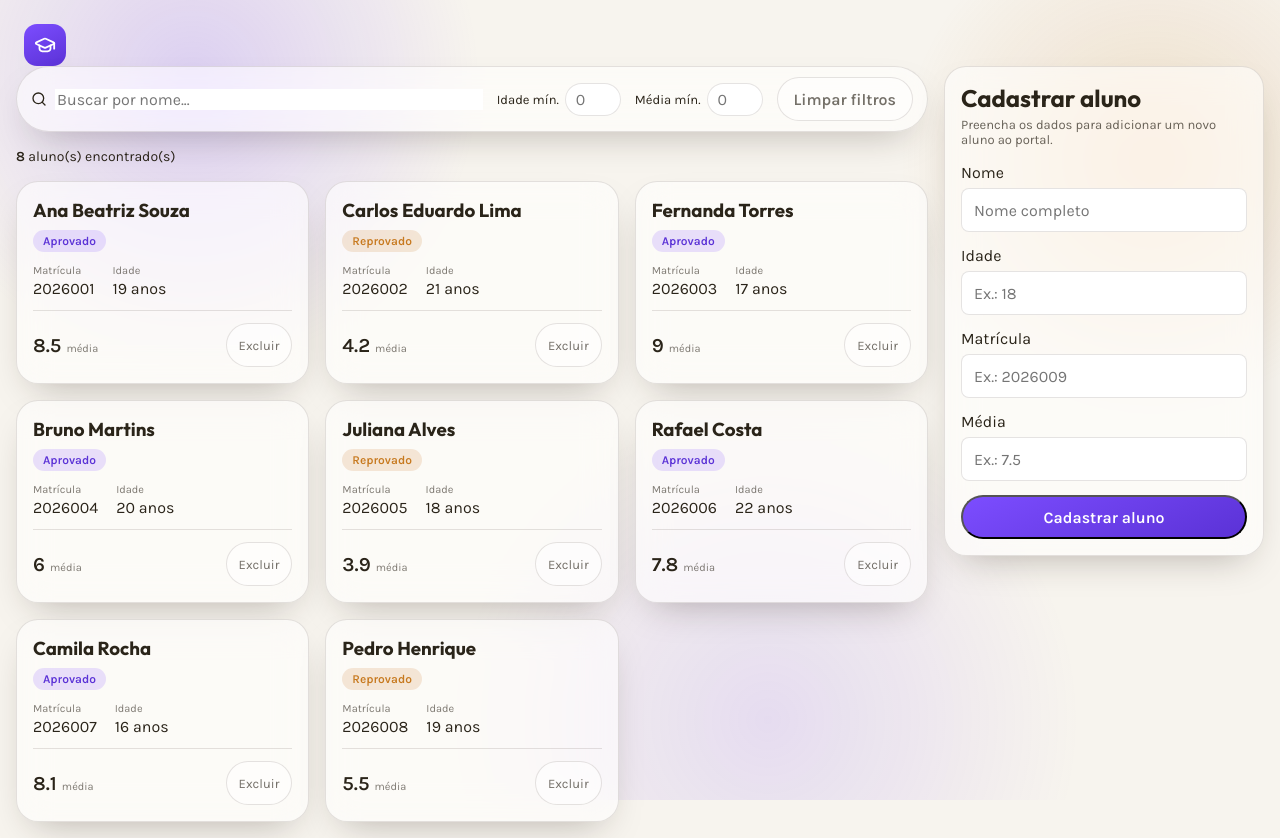
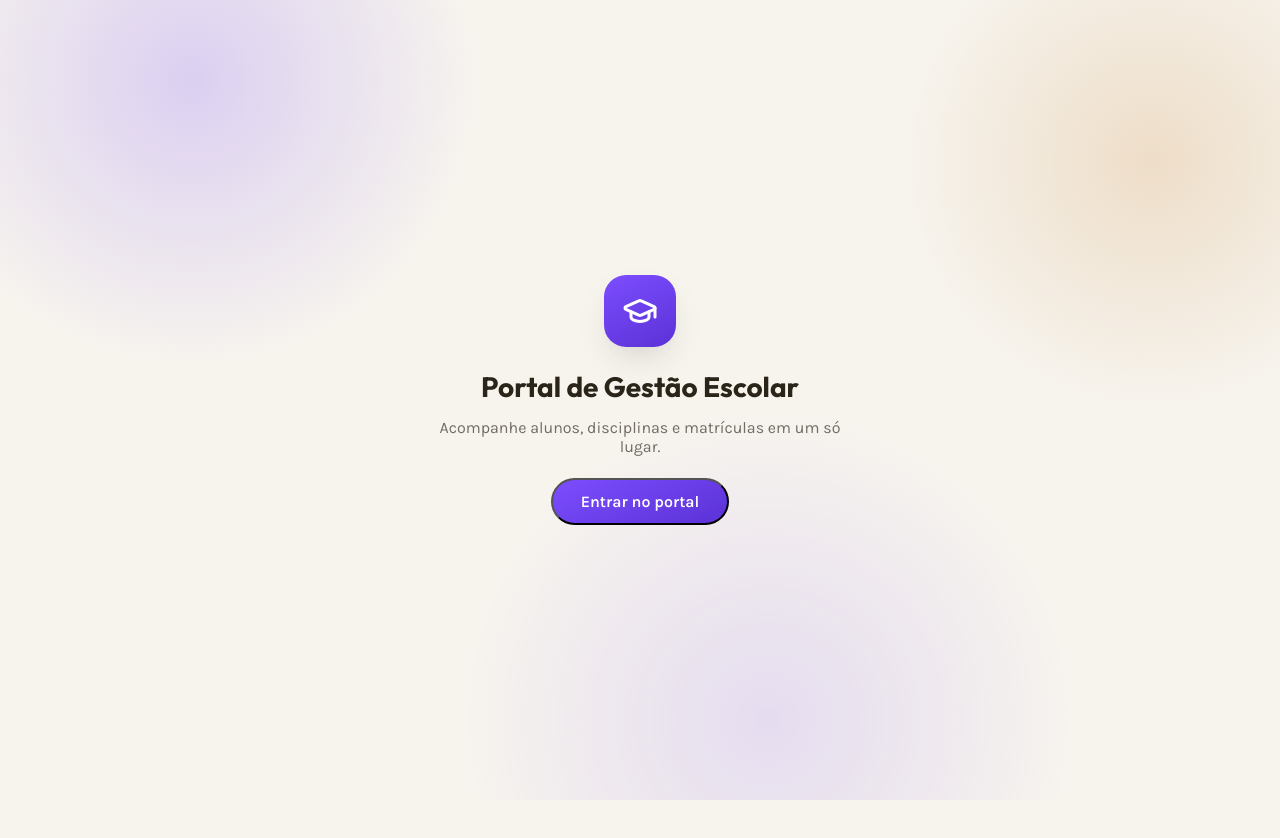
Before and after one commit to JhonneJrr/gestao-alunos-frontend, a React (Vite) app: page / in a window 1280 px wide. After the commit the page ends 800 px from the top, so only its background shows below. Built offline with nearby package versions, Linux system fonts and the light colour scheme.

Commit message:
Cria a tela de entrada e o estado de navegacao (Expansao)

```diff
--- a/src/App.tsx
+++ b/src/App.tsx
@@ -1,7 +1,22 @@
+import { useEffect, useState } from "react";
+import type { Tela } from "./types";
 import Cabecalho from "./components/Cabecalho";
 import PainelAlunos from "./components/PainelAlunos";
+import TelaEntry from "./components/TelaEntry";
 
 function App() {
+  const [tela, setTela] = useState<Tela>("entry");
+
+  useEffect(() => {
+    if (tela !== "alunos") {
+      document.title = "Portal de Gestão Escolar";
+    }
+  }, [tela]);
+
+  if (tela === "entry") {
+    return <TelaEntry aoEntrar={() => setTela("alunos")} />;
+  }
+
   return (
     <div className="pagina">
       <Cabecalho />
--- /dev/null
+++ b/src/components/TelaEntry.tsx
@@ -0,0 +1,24 @@
+interface TelaEntryProps {
+  aoEntrar: () => void;
+}
+
+function TelaEntry({ aoEntrar }: TelaEntryProps) {
+  return (
+    <div className="tela-entry">
+      <div className="entry-logo">
+        <svg viewBox="0 0 24 24" fill="none" stroke="currentColor" strokeWidth="2" strokeLinecap="round" strokeLinejoin="round">
+          <path d="M21.42 10.922a1 1 0 0 0-.019-1.838L12.83 5.18a2 2 0 0 0-1.66 0L2.6 9.08a1 1 0 0 0 0 1.832l8.57 3.908a2 2 0 0 0 1.66 0z"></path>
+          <path d="M22 10v6"></path>
+          <path d="M6 12.5V16a6 3 0 0 0 12 0v-3.5"></path>
+        </svg>
+      </div>
+      <h1>Portal de Gestão Escolar</h1>
+      <p>Acompanhe alunos, disciplinas e matrículas em um só lugar.</p>
+      <button className="botao-entrar" type="button" onClick={aoEntrar}>
+        Entrar no portal
+      </button>
+    </div>
+  );
+}
+
+export default TelaEntry;
--- a/src/index.css
+++ b/src/index.css
@@ -42,6 +42,67 @@ h1,
 h2,
 h3 {
   font-family: "Outfit", "Karla", sans-serif;
+}
+
+.tela-entry {
+  min-height: 100vh;
+  display: flex;
+  flex-direction: column;
+  align-items: center;
+  justify-content: center;
+  text-align: center;
+  gap: 14px;
+  padding: var(--espaco);
+}
+
+.entry-logo {
+  width: 72px;
+  height: 72px;
+  border-radius: 22px;
+  background: linear-gradient(155deg, var(--violeta), var(--violeta-escuro));
+  color: white;
+  display: flex;
+  align-items: center;
+  justify-content: center;
+  box-shadow: var(--sombra);
+  margin-bottom: 8px;
+}
+
+.entry-logo svg {
+  width: 36px;
+  height: 36px;
+}
+
+.tela-entry h1 {
+  margin: 0;
+  font-size: 28px;
+}
+
+.tela-entry p {
+  margin: 0 0 8px;
+  color: var(--texto-suave);
+  max-width: 420px;
+}
+
+.botao-entrar {
+  min-height: 44px;
+  padding: 12px 28px;
+  border-radius: 999px;
+  background: linear-gradient(155deg, var(--violeta), var(--violeta-escuro));
+  color: white;
+  font: inherit;
+  font-weight: 600;
+  transition: transform 0.15s ease, box-shadow 0.15s ease;
+}
+
+.botao-entrar:hover {
+  transform: translateY(-1px);
+  box-shadow: var(--sombra);
+}
+
+.botao-entrar:focus-visible {
+  outline: 3px solid var(--violeta-suave);
+  outline-offset: 2px;
 }
 
 .somente-leitura {
--- a/src/types.ts
+++ b/src/types.ts
@@ -24,3 +24,5 @@ export interface FiltrosAluno {
   idade_minima?: number;
   media_minima?: number;
 }
+
+export type Tela = "entry" | "alunos";
```
